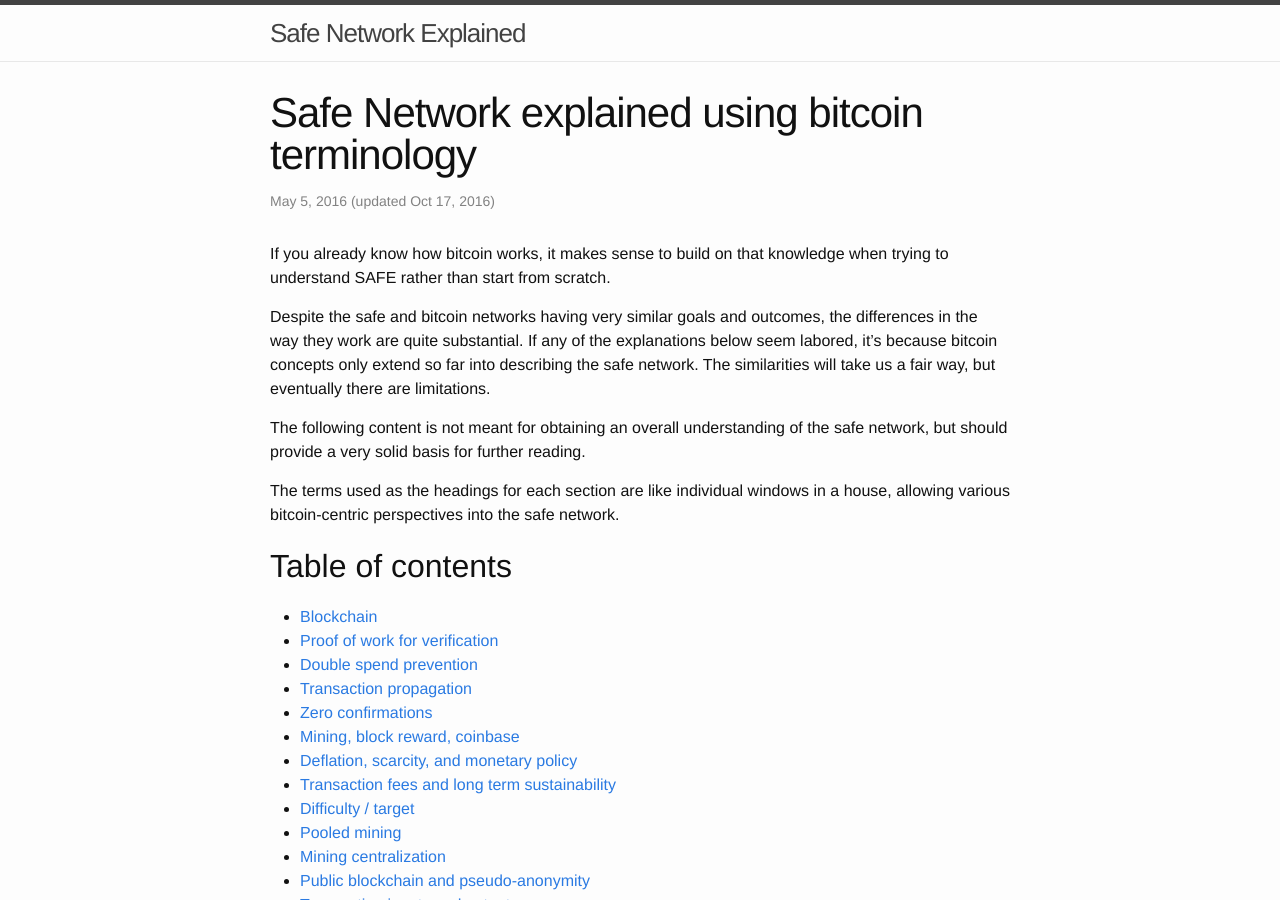
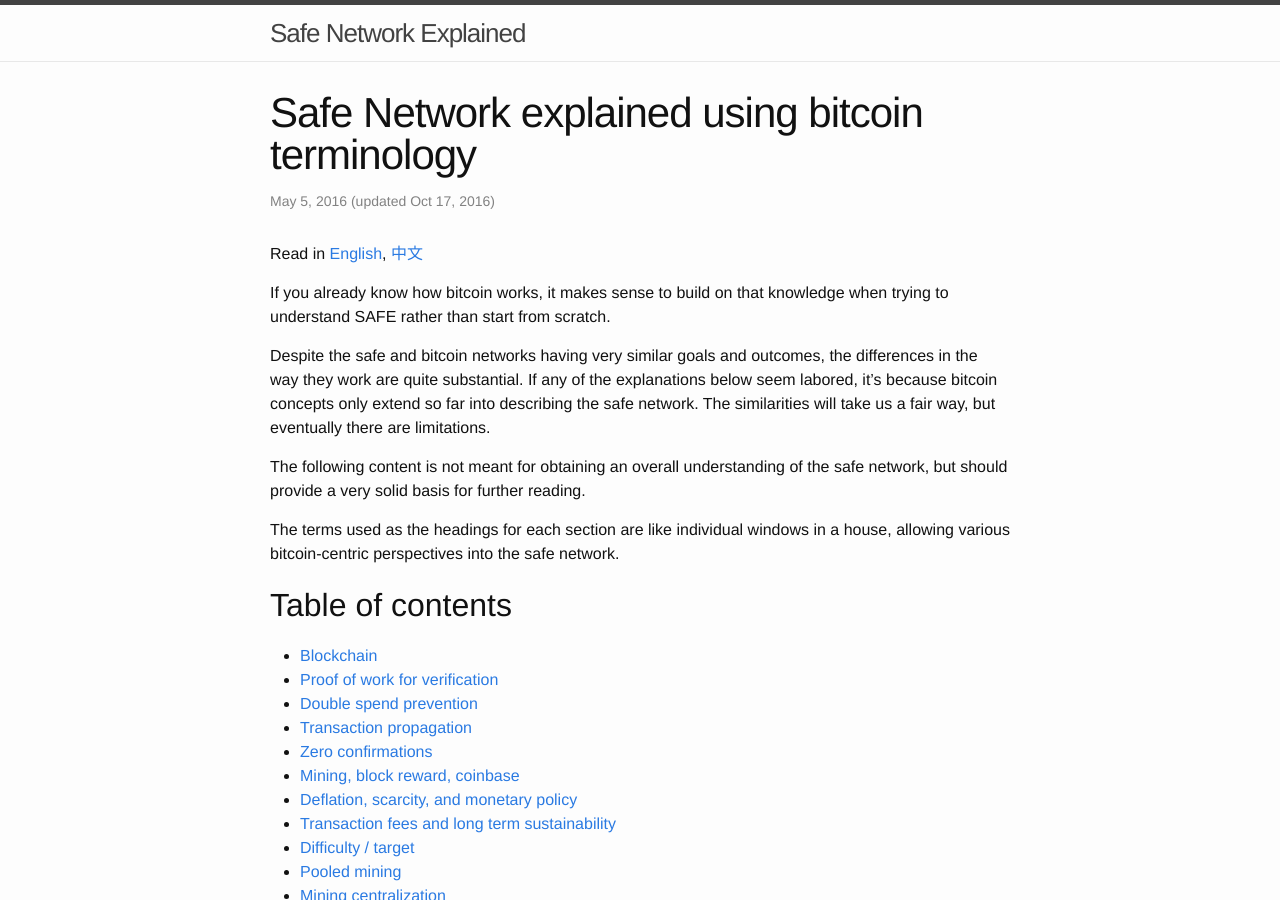
Before and after one commit to safe-network-explained/safe-network-explained.github.io, a Jekyll site: the page built from _posts/2016-05-05-safe-for-bitcoiners.markdown, in a window 1280 px wide and 900 px high. Built offline with Jekyll 4.4.1, drawn with Linux system fonts in a browser that asks for light colours.

Commit message:
Chinese version of Safe For Bitcoiners
See
https://safenetforum.org/t/the-safe-network-explained-using-bitcoin-terminology/9054/41
for more information about the Chinese version.

```diff
--- a/_posts/2016-05-05-safe-for-bitcoiners.markdown
+++ b/_posts/2016-05-05-safe-for-bitcoiners.markdown
@@ -5,6 +5,8 @@
 updated: 2016-10-17 00:00:00 +0000
 categories: bitcoin
 ---
+Read in [English](#), [中文](https://maxweng.github.io/safe-network-explained.github.io/)
+
 If you already know how bitcoin works, it makes sense to build on that knowledge when trying to understand SAFE rather than start from scratch.
 
 Despite the safe and bitcoin networks having very similar goals and outcomes, the differences in the way they work are quite substantial. If any of the explanations below seem labored, it's because bitcoin concepts only extend so far into describing the safe network. The similarities will take us a fair way, but eventually there are limitations.
```
